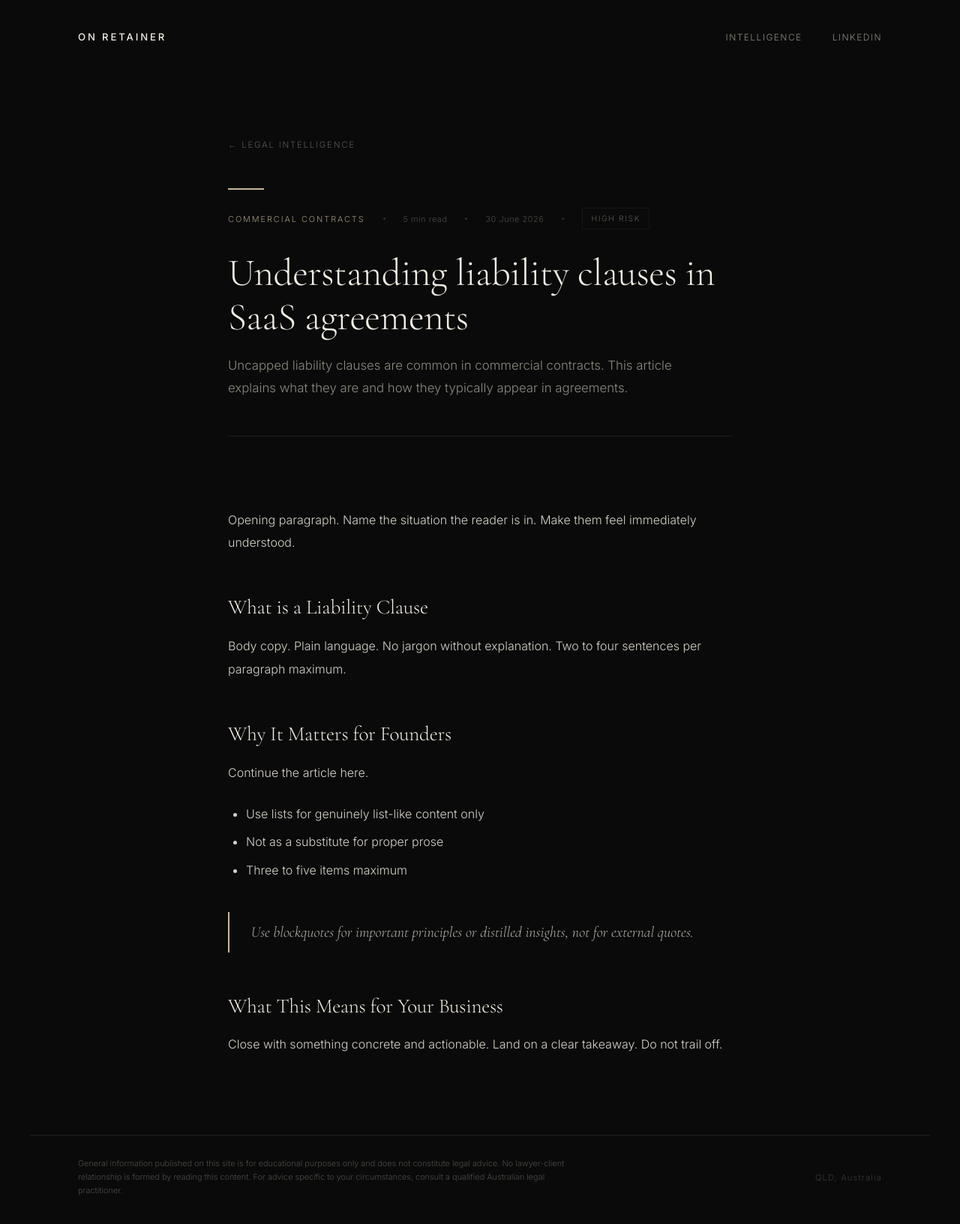
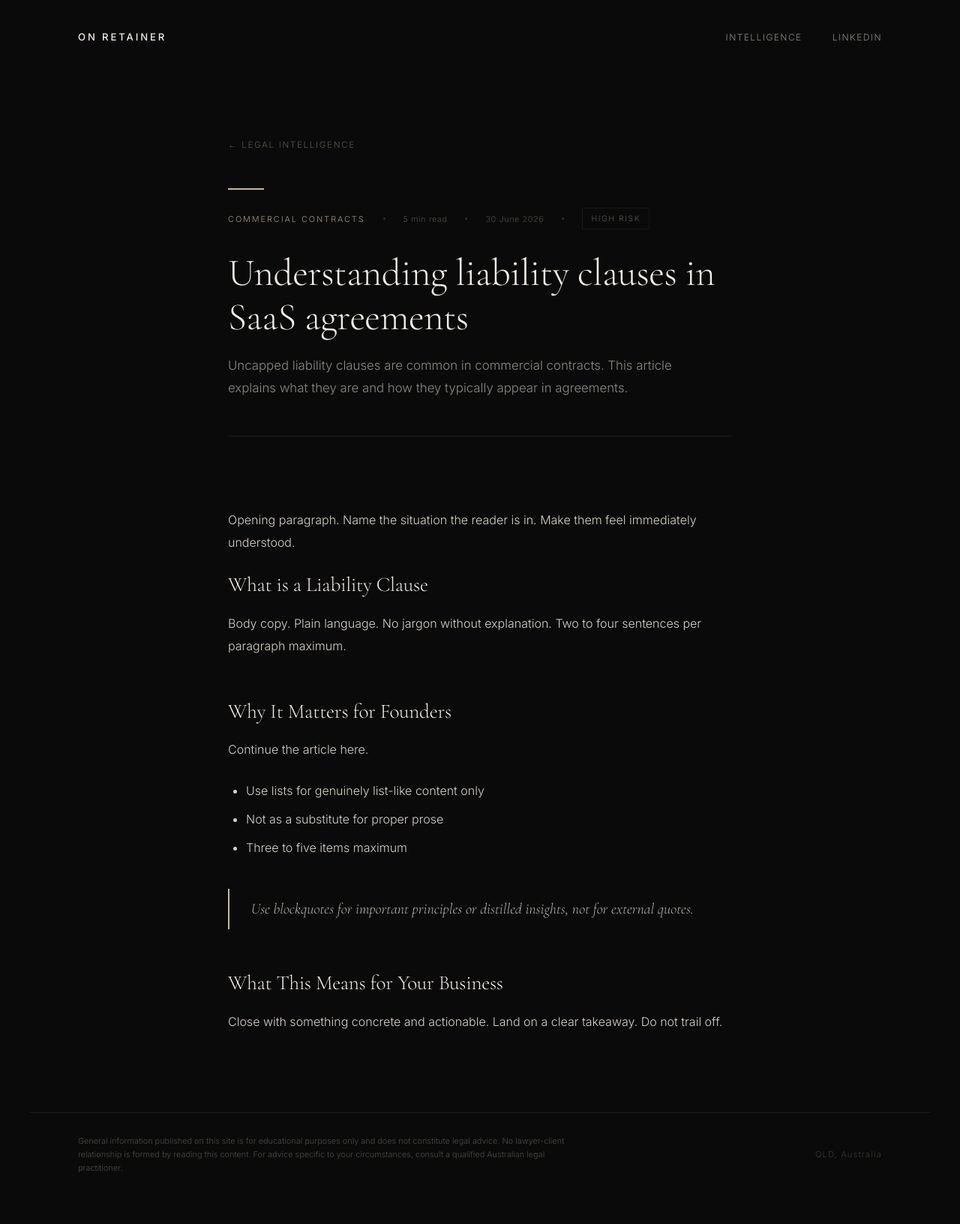
Before and after one commit to Syn-axe/solid-guacamole, a Jekyll site: the page built from _articles/understanding-saas-liability.md, in a window 1280 px wide. Shown: the whole page at 75% size. Built offline with Jekyll 4.4.1, drawn with Linux system fonts in a browser that asks for light colours; after the commit the page ends 1602 px from its top, so only the background shows below that.

Commit message:
Update article.html

```diff
--- a/_layouts/article.html
+++ b/_layouts/article.html
@@ -181,8 +181,8 @@
       letter-spacing: -0.01em;
     }
 
-    .article-body h2:first-child {
-      margin-top: 1.5rem;
+   .article-body h2:first-of-type {
+     margin-top: 1.5rem;
     }
 
     .article-body h3 {
```
